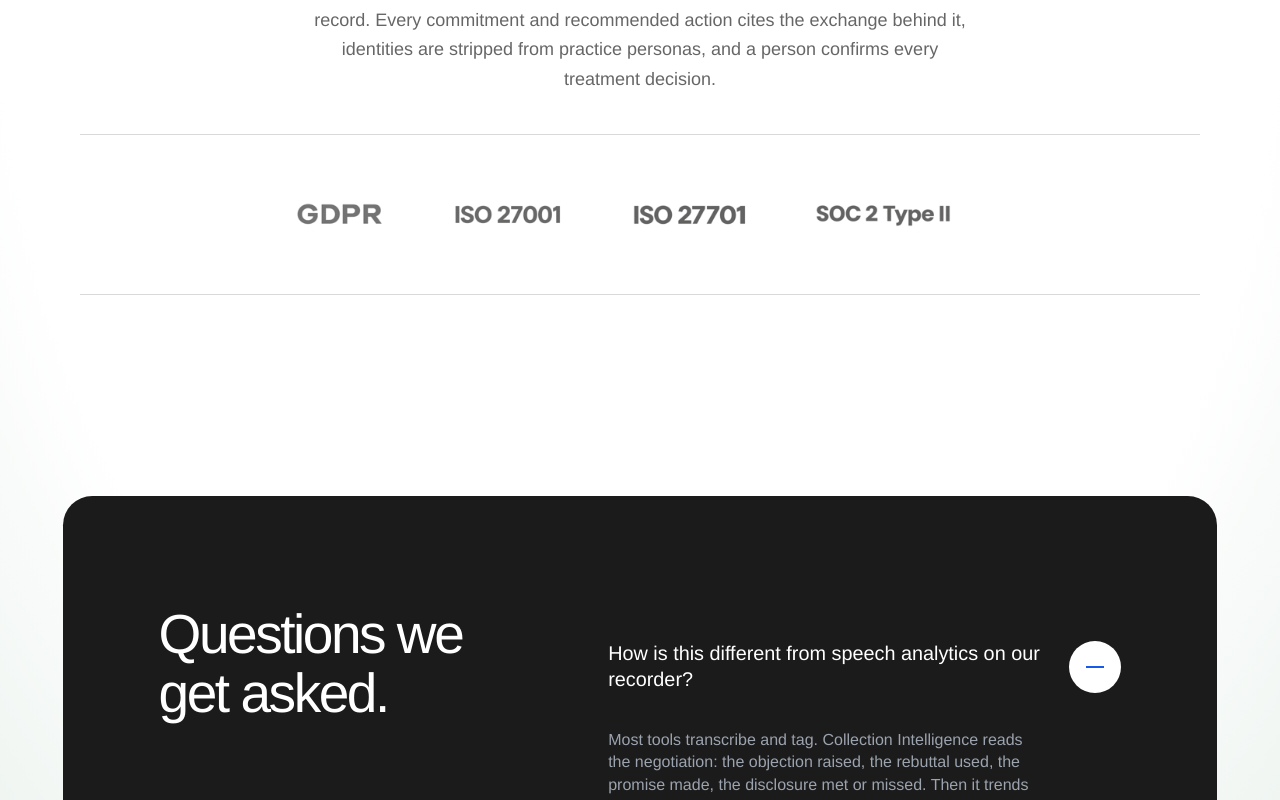
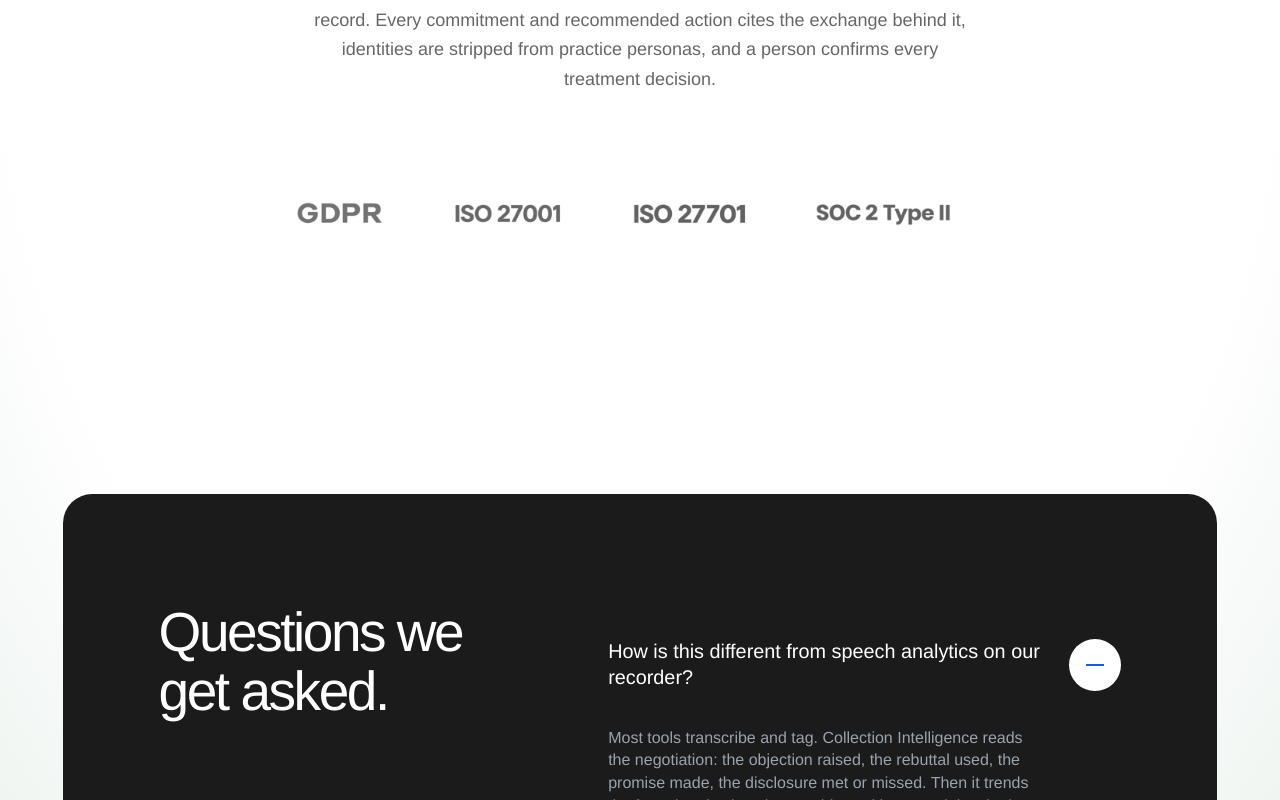
Before and after one commit to Umesh0014/DO-website, a Next.js app: page /collection-intelligence in a window 1280 px wide. Shown: the part 3400-4200 px from the top of the page. Built offline with nearby package versions, Linux system fonts and the light colour scheme; a web font is replaced by a local one.

Commit message:
Remove collection logo wall dividers

```diff
--- a/app/components/IntelligenceLandingPage.tsx
+++ b/app/components/IntelligenceLandingPage.tsx
@@ -1063,7 +1063,7 @@ export default function IntelligenceLandingPage({
                   }
                 : undefined
             }
-            logoWallBordered={activePage === "collection"}
+            logoWallWide={activePage === "collection"}
             tileCount={activePage === "revenue" || activePage === "collection" ? 0 : 4}
             description={
               activePage === "collection"
--- a/components/ui/feature135.tsx
+++ b/components/ui/feature135.tsx
@@ -12,7 +12,7 @@ interface Feature135Props {
     alt: string
     src: string
   }
-  logoWallBordered?: boolean
+  logoWallWide?: boolean
   tileCount?: number
 }
 
@@ -21,7 +21,7 @@ export function Feature135({
   description,
   firstTileImage,
   heading,
-  logoWallBordered = false,
+  logoWallWide = false,
   logoWallImage,
   tileCount = 4,
 }: Feature135Props) {
@@ -42,9 +42,7 @@ export function Feature135({
             alt={logoWallImage.alt}
             className={cn(
               "mx-auto mt-10 h-auto w-full object-contain",
-              logoWallBordered
-                ? "max-w-[1120px] border-y border-black/15"
-                : "max-w-[1038px]",
+              logoWallWide ? "max-w-[1120px]" : "max-w-[1038px]",
             )}
             src={logoWallImage.src}
           />
```
